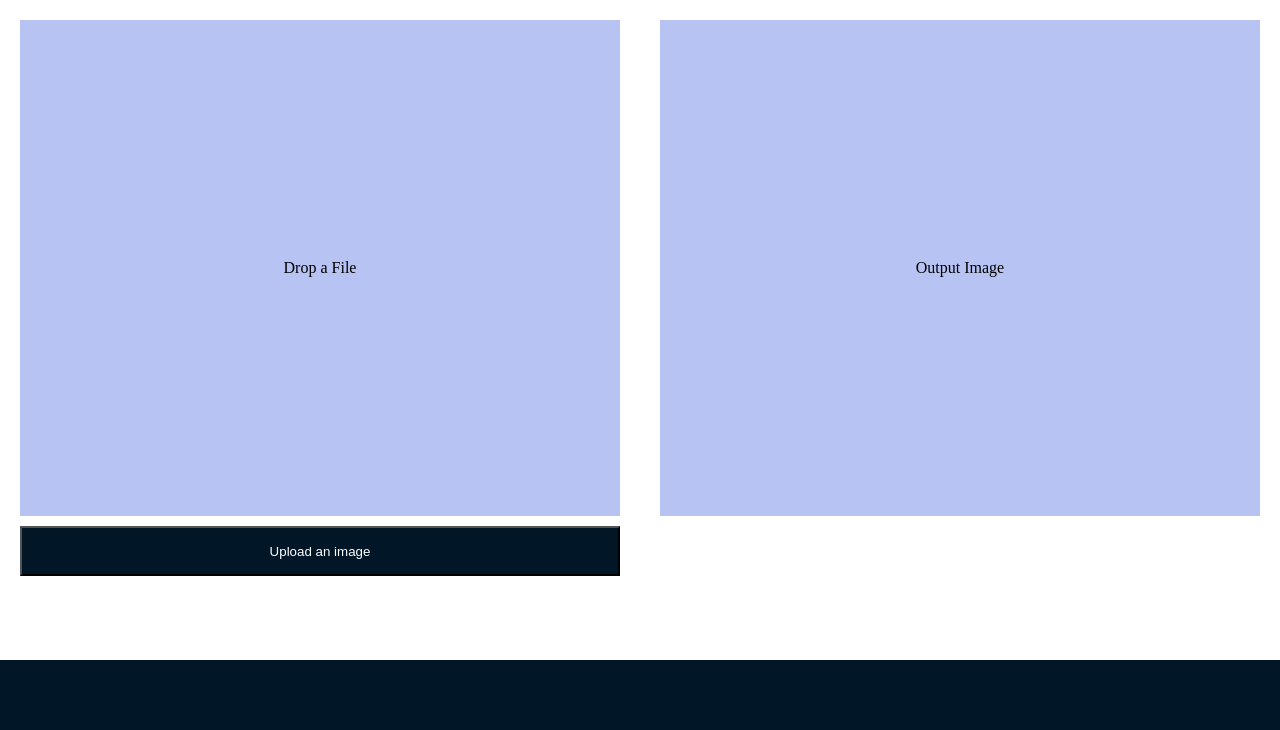
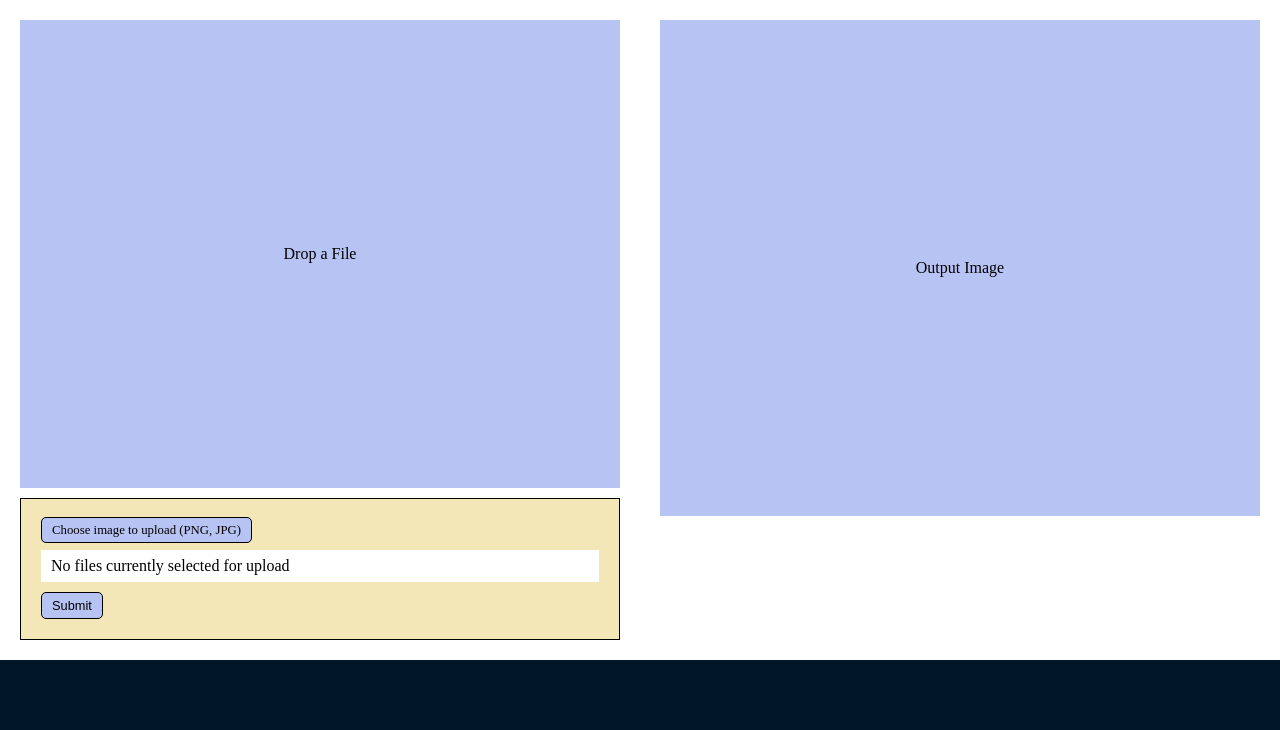
Before and after one commit to MrParindiyal/cclabelling, a Flask app: page / in a window 1280 px wide. Shown: the part 70-800 px from the top of the page. Run offline with Flask 3, Linux system fonts and the light colour scheme.

Commit message:
feat(uploadButton): add upload button

```diff
--- a/app/static/index.css
+++ b/app/static/index.css
@@ -58,10 +58,52 @@ main {
 .container-upload, .container-download {
   flex-direction: column;
 }
-
 .upload {
   color: white;
   background-color: var(--rich-black);
   height: 50px;
-  margin-bottom: auto;
 }
+
+/* form styling */
+form {
+  background: #F3E7B7;
+  padding: 20px;
+  border: 1px solid black;
+}
+
+div .preview {
+  background: white;
+  margin: 10px 0px 10px;
+  /* border: 1px solid black; */
+}
+
+form p {
+  line-height: 32px;
+  padding-left: 10px;
+}
+
+form label,
+form button {
+  background-color: var(--periwinkle);
+  padding: 5px 10px;
+  border-radius: 5px;
+  border: 1px ridge black;
+  font-size: 0.8rem;
+  height: auto;
+}
+
+form label:hover,
+form button:hover {
+  background-color: #2d5ba3;
+  color: white;
+}
+
+form label:active,
+form button:active {
+  background-color: #0d3f8f;
+  color: white;
+}
+
+input {
+  opacity: 0;
+}
--- a/app/static/index.js
+++ b/app/static/index.js
@@ -10,6 +10,7 @@ document.addEventListener('dragover', (ev) => {
   ev.preventDefault();
 })
 
+// drop box events
 const drop_box = document.querySelector('.drop_zone');
 drop_box.addEventListener('drop', dropHandler);
 drop_box.addEventListener('dragover', dragOverHandler);
@@ -63,3 +64,27 @@ function darkMode(targetElement) {
   targetElement.style.backgroundColor = richBlack;
   targetElement.style.color = 'white';
 }
+
+// file upload events
+const input = document.querySelector("input");
+const preview = document.querySelector(".preview");
+input.addEventListener("change", updateImageDisplay);
+
+function updateImageDisplay() {
+  const curFiles = input.files;
+  if (curFiles.length === 0) {
+    preview.textContent = "No files currently selected for upload";
+  } else {
+    preview.textContent = `File name ${curFiles[0].name}, file size ${returnFileSize(curFiles[0].size)}.`;
+  }
+}
+
+function returnFileSize(number) {
+  if (number < 1e3) {
+    return `${number} bytes`;
+  } else if (number >= 1e3 && number < 1e6) {
+    return `${(number / 1e3).toFixed(1)} KB`;
+  } else {
+    return `${(number / 1e6).toFixed(1)} MB`;
+  }
+}
--- a/app/templates/index.html
+++ b/app/templates/index.html
@@ -12,7 +12,29 @@
   <main>
     <div class="container-upload">
       <div class="input drop_zone">Drop a File</div>
-      <button class="upload">Upload an image</button>
+      <!-- <button class="upload">Upload an image</button> -->
+      <!-- <form method=post enctype=multipart/form-data>
+        <input type=file name=file>
+        <input type=submit value=Upload class="upload">
+      </form> -->
+      <form method="post" enctype="multipart/form-data">
+        <div>
+          <label for="image_uploads">Choose image to upload (PNG, JPG)</label>
+            <input
+              type="file"
+              id="image_uploads"
+              name="image_uploads"
+              accept=".jpg, .jpeg, .png"
+              multiple />
+        </div>
+        <div class="preview">
+          <p>No files currently selected for upload</p>
+        </div>
+        <div>
+          <button>Submit</button>
+        </div>
+      </form>
+
     </div>
     <div class="container-download">
       <div class="output">Output Image</div>
```
